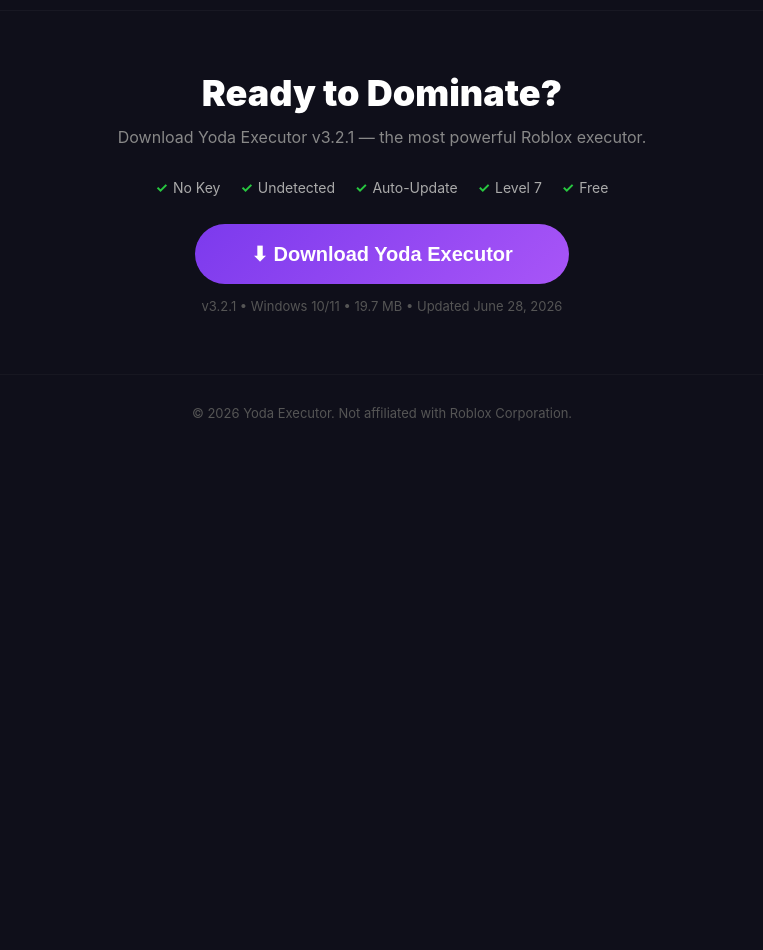
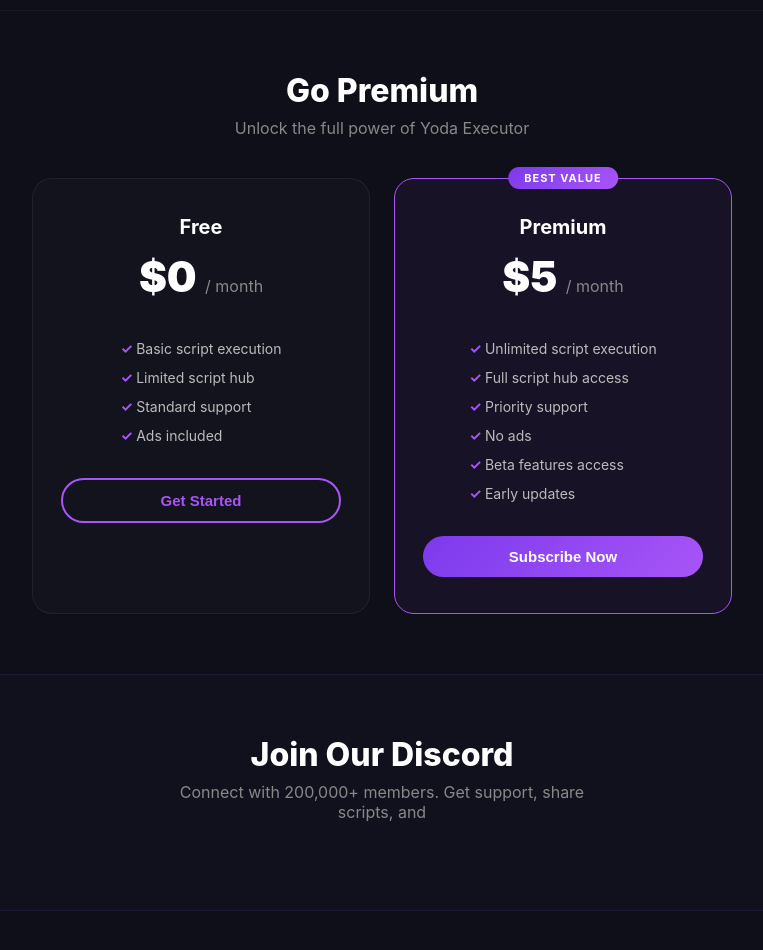
Before and after one commit to unknownuserhakerman-cmyk/yodazeo, a plain HTML site: page index.html in a window 1280 px wide. Shown: the part 1680-2630 px from the top of the page, without its empty margins (258-1021 px from the left). Before the commit the page ends 2171 px from the top, so only its background shows below. Drawn offline with Linux system fonts and the light colour scheme.

Commit message:
Update index.html

```diff
--- a/index.html
+++ b/index.html
@@ -15,12 +15,11 @@
         }
 
         .container {
-            max-width: 900px;
+            max-width: 950px;
             margin: 0 auto;
             padding: 40px 20px;
         }
 
-        /* HEADER */
         .header {
             display: flex;
             align-items: center;
@@ -54,7 +53,6 @@
             font-weight: 600;
         }
 
-        /* HERO */
         .hero {
             text-align: center;
             padding: 80px 0 60px;
@@ -128,7 +126,6 @@
             font-size: 13px;
         }
 
-        /* UI MOCKUP */
         .ui-box {
             background: #16161f;
             border-radius: 16px;
@@ -148,19 +145,12 @@
         }
 
         .ui-dots { display: flex; gap: 6px; }
-        .ui-dot {
-            width: 11px; height: 11px;
-            border-radius: 50%;
-        }
+        .ui-dot { width: 11px; height: 11px; border-radius: 50%; }
         .ui-dot.r { background: #ff5f57; }
         .ui-dot.y { background: #ffbd2e; }
         .ui-dot.g { background: #28c840; }
 
-        .ui-title span {
-            color: #555;
-            font-size: 13px;
-            font-family: monospace;
-        }
+        .ui-title span { color: #555; font-size: 13px; font-family: monospace; }
         .ui-title span em { color: #a855f7; font-style: normal; }
 
         .ui-toolbar {
@@ -171,25 +161,10 @@
             gap: 4px;
             border-bottom: 1px solid rgba(255,255,255,0.03);
         }
-        .ui-tab {
-            padding: 4px 14px;
-            border-radius: 6px;
-            font-size: 12px;
-            color: #666;
-            cursor: default;
-        }
-        .ui-tab.active {
-            background: rgba(168,85,247,0.12);
-            color: #a855f7;
-        }
+        .ui-tab { padding: 4px 14px; border-radius: 6px; font-size: 12px; color: #666; cursor: default; }
+        .ui-tab.active { background: rgba(168,85,247,0.12); color: #a855f7; }
         .ui-spacer { flex: 1; }
-        .ui-status {
-            font-size: 11px;
-            color: #28c840;
-            display: flex;
-            align-items: center;
-            gap: 5px;
-        }
+        .ui-status { font-size: 11px; color: #28c840; display: flex; align-items: center; gap: 5px; }
 
         .ui-editor {
             padding: 16px;
@@ -215,32 +190,15 @@
             background: #181822;
             border-top: 1px solid rgba(255,255,255,0.03);
         }
-        .ui-bottom .info {
-            font-size: 11px;
-            color: #555;
-        }
+        .ui-bottom .info { font-size: 11px; color: #555; }
         .ui-bottom .execute {
             background: linear-gradient(135deg, #7c3aed, #a855f7);
-            color: #fff;
-            border: none;
-            padding: 6px 22px;
-            border-radius: 6px;
-            font-size: 12px;
-            font-weight: 600;
-            cursor: pointer;
+            color: #fff; border: none; padding: 6px 22px; border-radius: 6px; font-size: 12px; font-weight: 600; cursor: pointer;
         }
         .ui-bottom .clear {
-            background: rgba(255,255,255,0.04);
-            color: #666;
-            border: none;
-            padding: 6px 16px;
-            border-radius: 6px;
-            font-size: 12px;
-            cursor: pointer;
-            margin-right: 8px;
+            background: rgba(255,255,255,0.04); color: #666; border: none; padding: 6px 16px; border-radius: 6px; font-size: 12px; cursor: pointer; margin-right: 8px;
         }
 
-        /* STATS */
         .stats {
             display: flex;
             justify-content: center;
@@ -251,30 +209,14 @@
             margin-top: 60px;
             flex-wrap: wrap;
         }
-        .stat {
-            text-align: center;
-        }
-        .stat .num {
-            font-size: 24px;
-            font-weight: 800;
-            color: #a855f7;
-        }
-        .stat .label {
-            font-size: 13px;
-            color: #777;
-            margin-top: 4px;
-        }
+        .stat { text-align: center; }
+        .stat .num { font-size: 24px; font-weight: 800; color: #a855f7; }
+        .stat .label { font-size: 13px; color: #777; margin-top: 4px; }
 
-        /* FEATURES */
         .features {
             padding: 60px 0;
         }
-        .features h2 {
-            text-align: center;
-            font-size: 32px;
-            font-weight: 800;
-            margin-bottom: 40px;
-        }
+        .features h2 { text-align: center; font-size: 32px; font-weight: 800; margin-bottom: 40px; }
         .grid {
             display: grid;
             grid-template-columns: repeat(auto-fit, minmax(250px, 1fr));
@@ -288,19 +230,126 @@
             text-align: center;
             transition: all 0.3s;
         }
-        .card:hover {
-            border-color: rgba(168,85,247,0.3);
-            transform: translateY(-3px);
-        }
+        .card:hover { border-color: rgba(168,85,247,0.3); transform: translateY(-3px); }
         .card .icon { font-size: 32px; margin-bottom: 12px; }
         .card h3 { font-size: 17px; font-weight: 700; margin-bottom: 8px; }
         .card p { color: #888; font-size: 14px; line-height: 1.5; }
 
-        /* DOWNLOAD SECTION */
+        .pricing {
+            padding: 60px 0;
+            border-top: 1px solid rgba(255,255,255,0.04);
+            text-align: center;
+        }
+        .pricing h2 { font-size: 32px; font-weight: 800; margin-bottom: 8px; }
+        .pricing .sub { color: #888; font-size: 16px; margin-bottom: 40px; }
+
+        .pricing-grid {
+            display: grid;
+            grid-template-columns: repeat(auto-fit, minmax(280px, 1fr));
+            gap: 24px;
+            max-width: 700px;
+            margin: 0 auto;
+        }
+
+        .price-card {
+            background: rgba(255,255,255,0.02);
+            border: 1px solid rgba(255,255,255,0.06);
+            border-radius: 20px;
+            padding: 36px 28px;
+            text-align: center;
+            transition: all 0.3s;
+            position: relative;
+        }
+        .price-card.featured {
+            border-color: #a855f7;
+            background: rgba(168,85,247,0.05);
+        }
+        .price-card.featured::before {
+            content: "BEST VALUE";
+            position: absolute;
+            top: -12px;
+            left: 50%;
+            transform: translateX(-50%);
+            background: linear-gradient(135deg, #7c3aed, #a855f7);
+            color: #fff;
+            font-size: 11px;
+            font-weight: 700;
+            padding: 4px 16px;
+            border-radius: 50px;
+            letter-spacing: 1px;
+        }
+        .price-card:hover { transform: translateY(-4px); }
+        .price-card .plan { font-size: 20px; font-weight: 700; margin-bottom: 8px; }
+        .price-card .price { font-size: 42px; font-weight: 900; margin: 12px 0; }
+        .price-card .price span { font-size: 16px; font-weight: 400; color: #888; }
+        .price-card ul { list-style: none; margin: 20px 0; text-align: left; display: inline-block; }
+        .price-card ul li { padding: 6px 0; color: #bbb; font-size: 14px; }
+        .price-card ul li::before { content: "✓ "; color: #a855f7; font-weight: 700; }
+
+        .btn-price {
+            background: linear-gradient(135deg, #7c3aed, #a855f7);
+            color: #fff;
+            border: none;
+            padding: 12px 40px;
+            border-radius: 50px;
+            font-size: 15px;
+            font-weight: 700;
+            cursor: pointer;
+            transition: transform 0.2s, box-shadow 0.2s;
+            margin-top: 8px;
+            width: 100%;
+        }
+        .btn-price:hover {
+            transform: scale(1.03);
+            box-shadow: 0 0 30px rgba(168,85,247,0.4);
+        }
+        .btn-price-outline {
+            background: transparent;
+            color: #a855f7;
+            border: 2px solid #a855f7;
+            padding: 12px 40px;
+            border-radius: 50px;
+            font-size: 15px;
+            font-weight: 700;
+            cursor: pointer;
+            transition: background 0.2s;
+            margin-top: 8px;
+            width: 100%;
+        }
+        .btn-price-outline:hover { background: rgba(168,85,247,0.1); }
+
+        .discord-section {
+            text-align: center;
+            padding: 60px 0;
+            border-top: 1px solid rgba(88,101,242,0.1);
+            border-bottom: 1px solid rgba(88,101,242,0.1);
+            background: rgba(88,101,242,0.02);
+        }
+        .discord-section h2 { font-size: 32px; font-weight: 800; margin-bottom: 8px; }
+        .discord-section p { color: #888; font-size: 16px; margin-bottom: 28px; max-width: 450px; margin-left: auto; margin-right: auto; }
+
+        .btn-discord {
+            background: #5865F2;
+            color: #fff;
+            border: none;
+            padding: 14px 40px;
+            border-radius: 50px;
+            font-size: 16px;
+            font-weight: 700;
+            cursor: pointer;
+            transition: transform 0.2s, box-shadow 0.2s;
+            display: inline-flex;
+            align-items: center;
+            gap: 10px;
+        }
+        .btn-discord:hover {
+            transform: scale(1.05);
+            box-shadow: 0 0 30px rgba(88,101,242,0.5);
+        }
+
         .dl-section {
             text-align: center;
             padding: 60px 0;
-            border-top: 1px solid rgba(255,255,255,0.04);
         }
         .dl-section h2 { font-size: 36px; font-weight: 900; margin-bottom: 12px; }
         .dl-section p { color: #888; margin-bottom: 32px; font-size: 16px; }
@@ -330,13 +379,8 @@
             box-shadow: 0 0 50px rgba(168,85,247,0.5);
         }
 
-        .dl-version {
-            margin-top: 14px;
-            color: #555;
-            font-size: 13px;
-        }
+        .dl-version { margin-top: 14px; color: #555; font-size: 13px; }
 
-        /* FOOTER */
         .footer {
             text-align: center;
             padding: 30px 0;
@@ -345,7 +389,6 @@
             font-size: 13px;
         }
 
-        /* RESPONSIVE */
         @media (max-width: 600px) {
             .hero h1 { font-size: 32px; }
             .nav a { margin-left: 12px; font-size: 12px; }
@@ -354,6 +397,7 @@
             .btn-download { padding: 14px 32px; font-size: 16px; }
             .btn-secondary { padding: 14px 20px; font-size: 14px; margin-left: 0; margin-top: 10px; }
             .dl-features { flex-direction: column; align-items: center; }
+            .pricing-grid { grid-template-columns: 1fr; }
         }
     </style>
 </head>
@@ -366,6 +410,8 @@
         <div class="nav">
             <a href="#">Home</a>
             <a href="#features">Features</a>
+            <a href="#pricing">Premium</a>
+            <a href="#discord">Discord</a>
             <a href="#download">Download</a>
             <a href="#" class="dl-btn" onclick="downloadIt()">Download</a>
         </div>
@@ -465,31 +511,37 @@
         </div>
     </div>
 
-    <div class="dl-section" id="download">
-        <h2>Ready to Dominate?</h2>
-        <p>Download Yoda Executor v3.2.1 — the most powerful Roblox executor.</p>
-        <div class="dl-features">
-            <span><span class="check">✓</span> No Key</span>
-            <span><span class="check">✓</span> Undetected</span>
-            <span><span class="check">✓</span> Auto-Update</span>
-            <span><span class="check">✓</span> Level 7</span>
-            <span><span class="check">✓</span> Free</span>
+    <div class="pricing" id="pricing">
+        <h2>Go Premium</h2>
+        <p class="sub">Unlock the full power of Yoda Executor</p>
+        <div class="pricing-grid">
+            <div class="price-card">
+                <div class="plan">Free</div>
+                <div class="price">$0 <span>/ month</span></div>
+                <ul>
+                    <li>Basic script execution</li>
+                    <li>Limited script hub</li>
+                    <li>Standard support</li>
+                    <li>Ads included</li>
+                </ul>
+                <button class="btn-price-outline" onclick="downloadIt()">Get Started</button>
+            </div>
+            <div class="price-card featured">
+                <div class="plan">Premium</div>
+                <div class="price">$5 <span>/ month</span></div>
+                <ul>
+                    <li>Unlimited script execution</li>
+                    <li>Full script hub access</li>
+                    <li>Priority support</li>
+                    <li>No ads</li>
+                    <li>Beta features access</li>
+                    <li>Early updates</li>
+                </ul>
+                <button class="btn-price" onclick="window.open('https://www.patreon.com/YodaExecutor', '_blank')">Subscribe Now</button>
+            </div>
         </div>
-        <button class="btn-dl-big" onclick="downloadIt()">⬇ Download Yoda Executor</button>
-        <div class="dl-version">v3.2.1 • Windows 10/11 • 19.7 MB • Updated June 28, 2026</div>
     </div>
 
-    <div class="footer">
-        © 2026 Yoda Executor. Not affiliated with Roblox Corporation.
-    </div>
-
-</div>
-
-<script>
-    function downloadIt() {
-        window.open('https://www.mediafire.com/file/ytj1ag3twq4aogq/Yoda-executor-v1.2.zip/file', '_blank');
-    }
-</script>
-
-</body>
-                                                                                                                                                                                                                                                        </html>
+    <div class="discord-section" id="discord">
+        <h2>Join Our Discord</h2>
+        <p>Connect with 200,000+ members. Get support, share scripts, and
```
